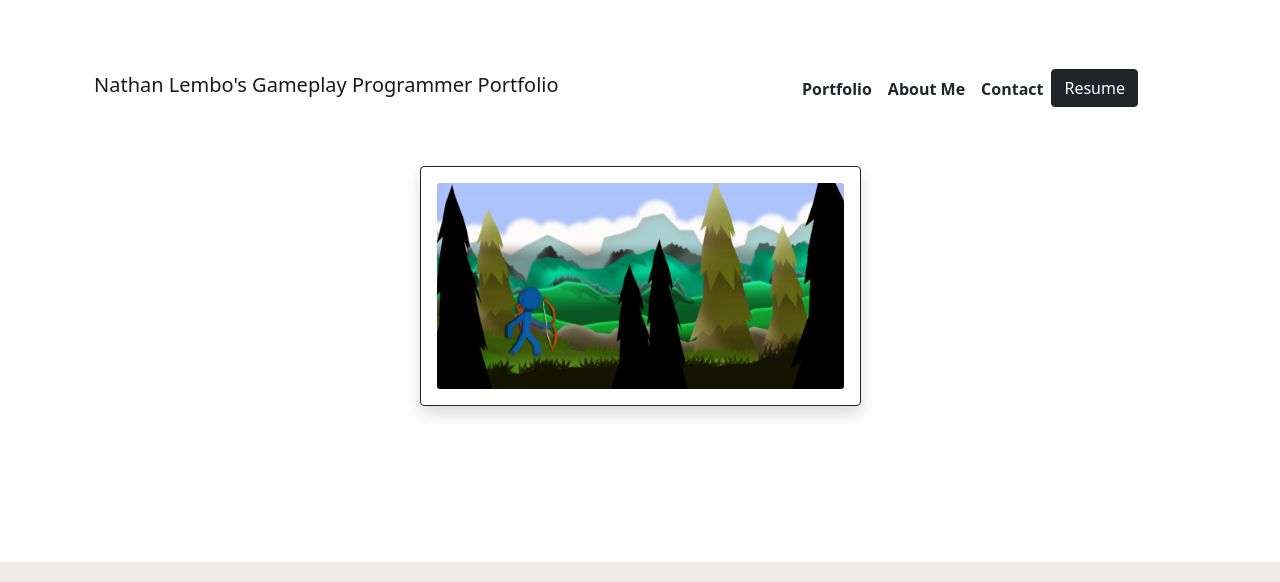
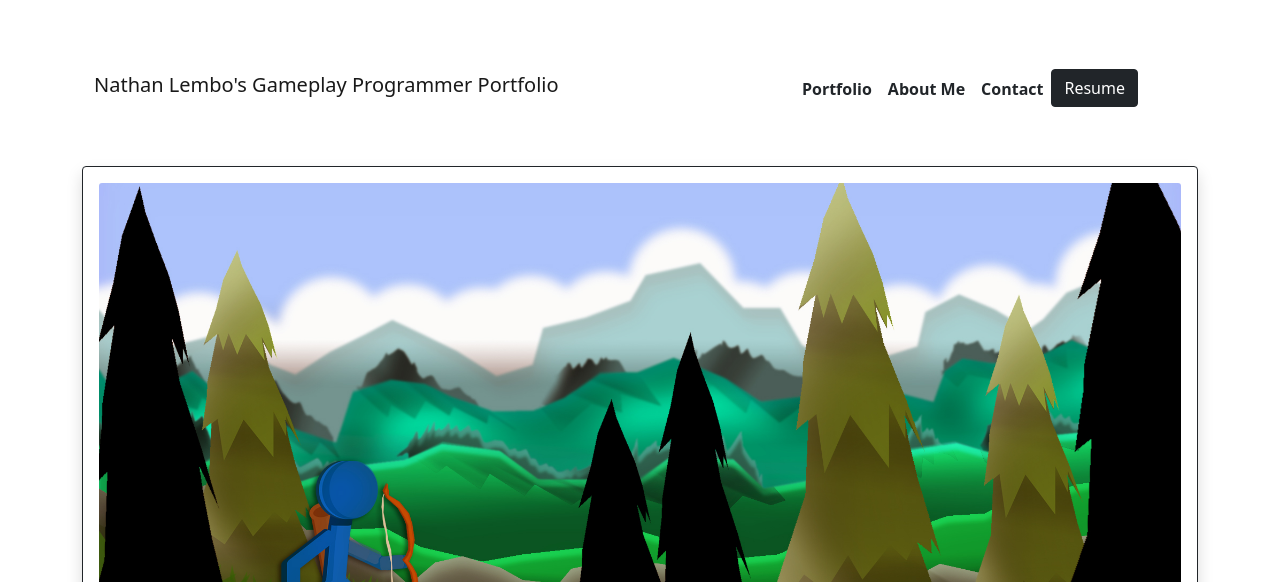
Before and after one commit to nlembo-gameHub/nlembo-gameHub.github.io, a website: page index.html in a window 1280 px wide. Shown: the top 582 px of the page. Drawn offline with nearby package versions, Linux system fonts and the light colour scheme.

Commit message:
Update index.html

```diff
--- a/index.html
+++ b/index.html
@@ -61,10 +61,10 @@
    <!-- put this on a card -->
  <div class="container">
      <div class="row row justify-content-md-center my-5">
-       <div class="col-md-5">
+       <!-- <div class="col-md-5"> -->
       <div class="card bg-dark shadow p-3 mb-5 bg-body rounded border-dark">
         <img src="/assets/portfoliolanding.jpg" class="card-img" alt="banner">
-      </div>
+      <!-- </div> -->
     </div>
     </div>
    </div>
```
